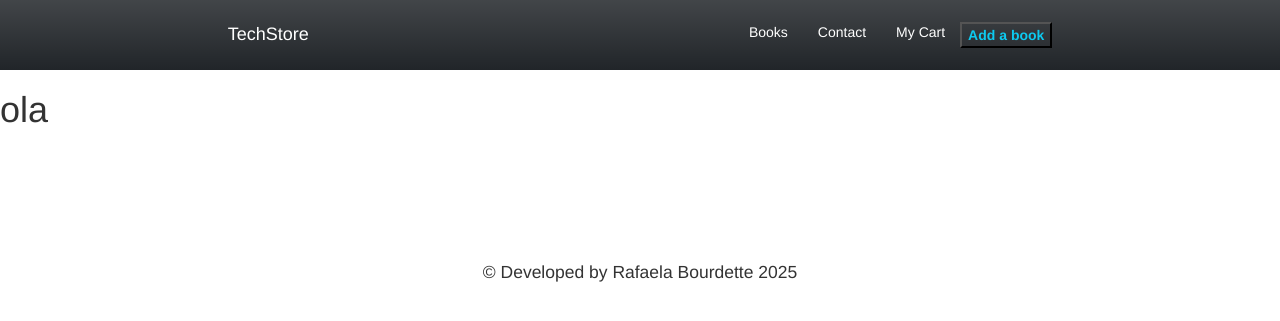
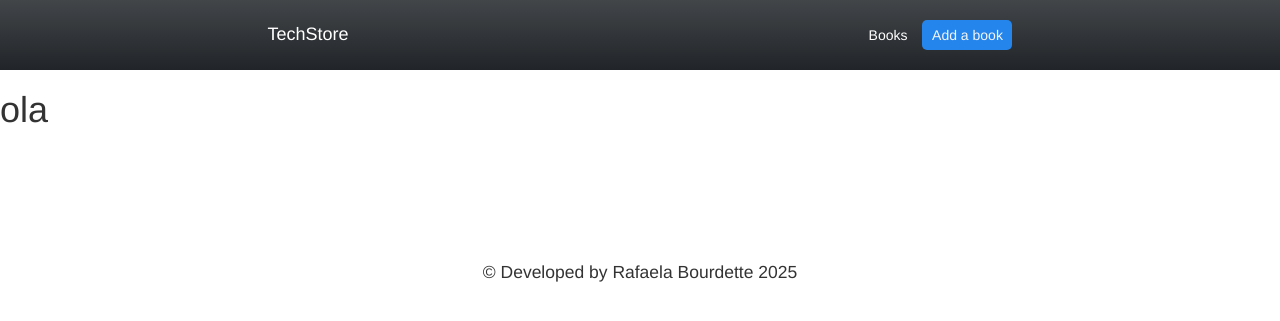
Before and after one commit to rafaelabou1999/bookstore-php, a PHP site: the page made by src/Views/details.php in a window 1280 px wide. Shown: the top 321 px of the page. Run offline with PHP 8.4, Linux system fonts and the light colour scheme.

Commit message:
:art: Working on add btn

```diff
--- a/src/Views/details.php
+++ b/src/Views/details.php
@@ -1,5 +1,6 @@
 <?php
 $is_home = false;
+include __DIR__ . '/../inc/books.php';
 include __DIR__ . '/../inc/Header.php';
 ?>
 
--- a/src/inc/Header.php
+++ b/src/inc/Header.php
@@ -11,10 +11,10 @@
 <body>
     <header class="p-4 bg-dark bg-gradient text-white d-flex flex-row justify-content-around align-items-center">
         <h4 class=""><a class="text-white" href="<?= $is_home ? "./index.php" : "../../public/index.php" ?>">TechStore</a></h4>
-        <div class="d-flex flex-row justify-content-around">
-            <a class="text-white px-4 tracking-wide" href="">Books</a>
-            <a class="text-white px-4 tracking-wide" href="">Contact</a>
-            <a class="text-white px-4 tracking-wide" href="">My Cart</a>
-            <button class=" bg-transparent text-info fw-bold align-self-center">Add a book</button>
+        <div class="d-flex flex-row align-items-center">
+            <div class="d-flex flex-row justify-content-around">
+                <a class="text-white px-4 tracking-wide" href="">Books</a>
+            </div>
+            <button class="align-self-center" style="background-color:#2485ed;color:#f5f5f5;padding:1% 4%;border:none;width:90px;height:30px;border-radius:5px;" >Add a book</button>
         </div>
     </header>
```
